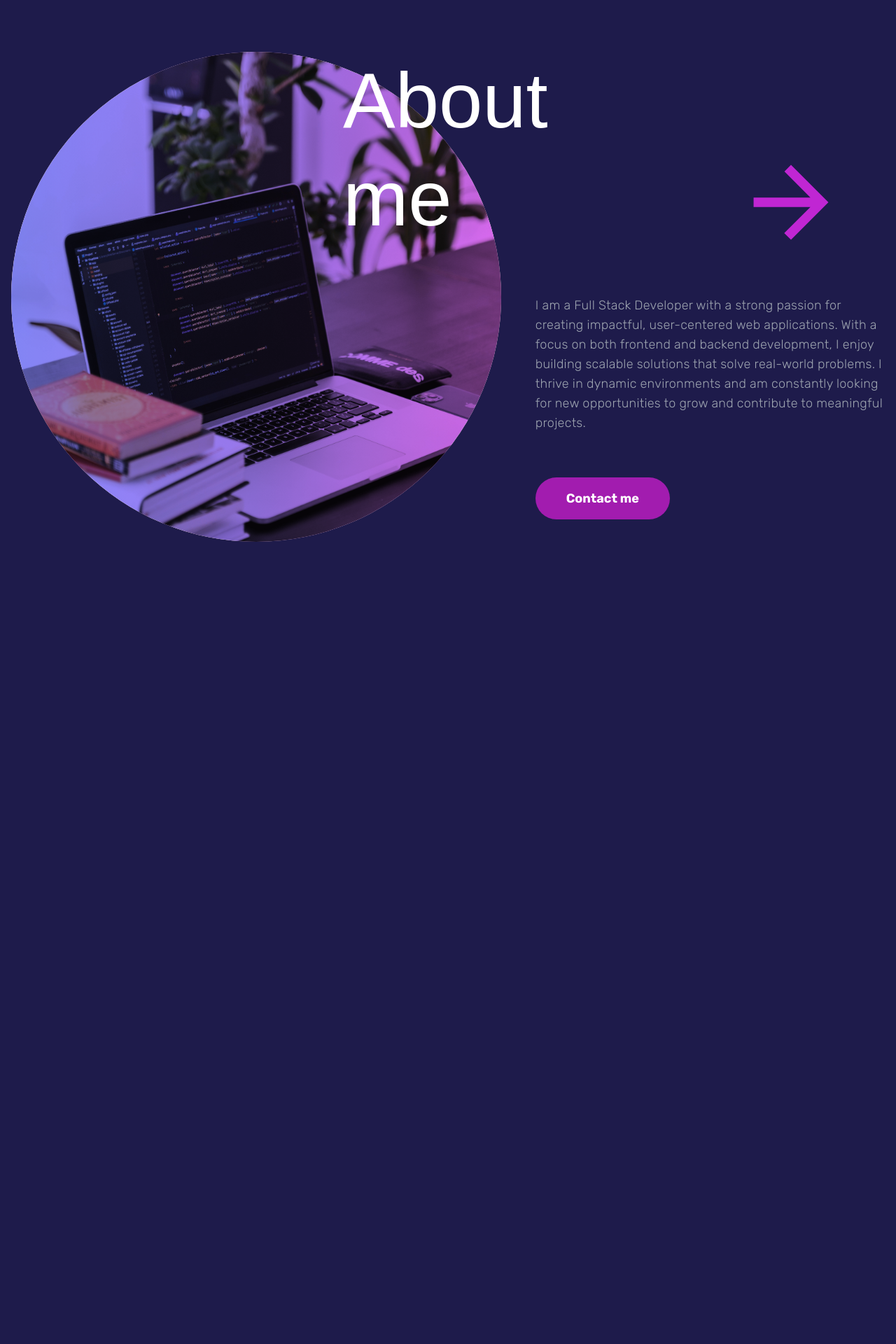
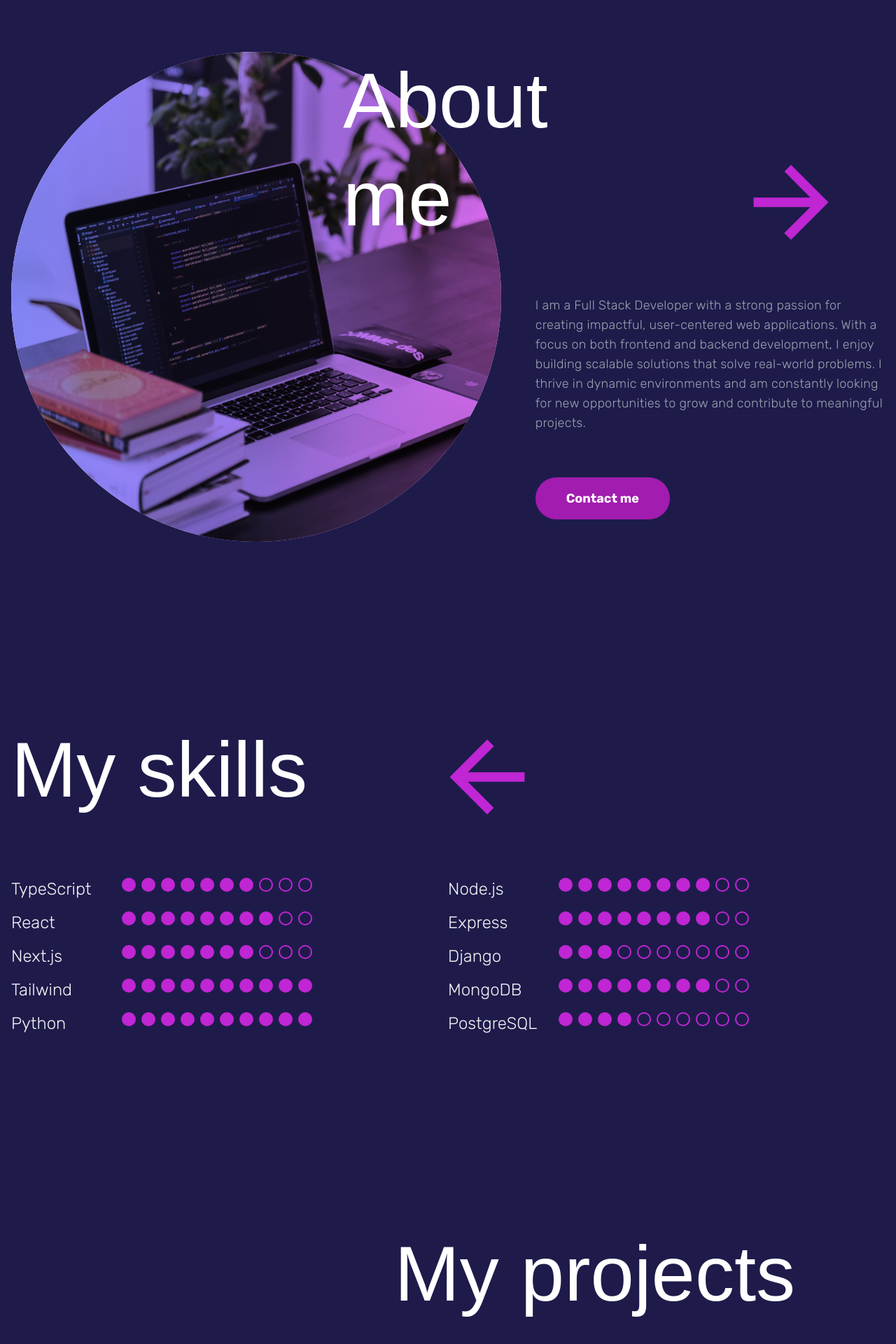
Before and after one commit to kahalagan00/cv-25, a Next.js app: page / in a window 1280 px wide. Shown: the part 830-2750 px from the top of the page at 70% size. Before the commit the page ends 1732 px from the top, so only its background shows below. Built offline with nearby package versions, Linux system fonts and the light colour scheme.

Commit message:
Started on technical skills section and my projects section

```diff
--- a/src/app/page.tsx
+++ b/src/app/page.tsx
@@ -2,7 +2,7 @@ import { Rubik } from "next/font/google";
 import Image from "next/image";
 import Link from "next/link";
 import { ImCross } from "react-icons/im";
-import { IoMdArrowForward, IoMdDownload } from "react-icons/io";
+import { IoMdArrowBack, IoMdArrowForward, IoMdDownload } from "react-icons/io";
 
 const rubikRegular = Rubik({ weight: "300", subsets: ["latin"] });
 const rubikBold = Rubik({ weight: "700", subsets: ["latin"] });
@@ -56,15 +56,15 @@ const Page: React.FC = () => {
       </section>
 
       {/* About me summary section */}
-      <section className="relative mb-16 flex w-full px-4">
+      <section className="relative mb-64 flex w-full px-4">
         <div className="w-3/5">
-          <div className="relative h-[700px] w-[700px] overflow-hidden rounded-full bg-pink-200">
+          <div className="relative h-[500px] w-[500px] overflow-hidden rounded-full bg-pink-200 sm:h-[600px] sm:w-[600px] xl:h-[700px] xl:w-[700px]">
             <Image
               src="/images/Coding_Desk.jpg"
-              width={700}
-              height={700}
-              alt="Picture of developer"
-              className="-translate-y-36"
+              alt="Picture of desk"
+              layout="fill"
+              objectFit="cover"
+              className="-translate-y-18 h-full w-full"
             />
             <div className="absolute inset-0 bg-gradient-to-r from-indigo-500 via-violet-500 to-fuchsia-500 opacity-80 mix-blend-multiply"></div>
           </div>
@@ -97,9 +97,94 @@ const Page: React.FC = () => {
       </section>
 
       {/* Technical skills summary section */}
-      <section className="relative mb-16 flex w-full px-4"></section>
+      <section className="relative mb-64 w-full px-4">
+        <div className="flex">
+          <div className="w-1/2">
+            <h1 className="font-clashsemibold text-[7rem] leading-tight text-white">
+              My skills
+            </h1>
+          </div>
+          <div className="w-1/2 overflow-hidden">
+            <IoMdArrowBack className="-translate-x-6 font-clashsemibold text-[10rem] leading-tight text-fuchsia-600" />
+            {/* Use and investigate again later when the entire app is already done */}
+            {/* <Image
+              src="/svgs/arrow-left-long.svg"
+              alt="Picture of left long arrow"
+              height={50}
+              width={400}
+              className="object-cover"
+            /> */}
+          </div>
+        </div>
+
+        <div className="mt-12 flex">
+          <div className="w-1/2">
+            <ul className="w-full">
+              <SkillRow skill="TypeScript" rating={7} />
+              <SkillRow skill="React" rating={8} />
+              <SkillRow skill="Next.js" rating={7} />
+              <SkillRow skill="Tailwind" rating={10} />
+              <SkillRow skill="Python" rating={10} />
+            </ul>
+          </div>
+          <div className="w-1/2">
+            <ul className="w-full">
+              <SkillRow skill="Node.js" rating={8} />
+              <SkillRow skill="Express" rating={8} />
+              <SkillRow skill="Django" rating={3} />
+              <SkillRow skill="MongoDB" rating={8} />
+              <SkillRow skill="PostgreSQL" rating={4} />
+            </ul>
+          </div>
+        </div>
+      </section>
+
+      {/* Project showcase section */}
+      <section className="relative mb-64 w-full px-4">
+        <div className="flex justify-end">
+          <h1 className="mr-32 font-clashsemibold text-[7rem] leading-tight text-white">
+            My projects
+          </h1>
+        </div>
+      </section>
     </>
   );
 };
 
 export default Page;
+
+const SkillRow = ({ skill, rating }: { skill: string; rating: number }) => {
+  const ratingsArr = [];
+  for (let i = 0; i < 10; i++) {
+    if (i + 1 <= rating) {
+      ratingsArr.push(1);
+    } else {
+      ratingsArr.push(0);
+    }
+  }
+
+  return (
+    <li className="my-4 grid w-full grid-cols-[150px_1fr] justify-start text-white">
+      <p className={`${rubikRegular.className} text-2xl text-gray-100`}>
+        {skill}
+      </p>
+      <div className="flex">
+        {ratingsArr.map((x) =>
+          x ? (
+            <div
+              key={`Rating ${x}`}
+              className="ml-2 h-5 w-5 rounded-full bg-fuchsia-600"
+            ></div>
+          ) : (
+            <div
+              key={`Rating ${x}`}
+              className="ml-2 h-5 w-5 rounded-full border-2 border-fuchsia-600 bg-transparent"
+            ></div>
+          ),
+        )}
+        {/* <div className="ml-2 h-5 w-5 rounded-full bg-fuchsia-600"></div> */}
+        {/* <div className="ml-2 h-5 w-5 rounded-full border-2 border-fuchsia-600 bg-transparent"></div> */}
+      </div>
+    </li>
+  );
+};
--- a/tailwind.config.ts
+++ b/tailwind.config.ts
@@ -6,6 +6,7 @@ export default {
     "./src/components/**/*.{js,ts,jsx,tsx,mdx}",
     "./src/app/**/*.{js,ts,jsx,tsx,mdx}",
   ],
+  darkMode: "class",
   theme: {
     extend: {
       fontFamily: {
```
Also changed, not shown: public/svgs/arrow-left-long.svg (added), 1 other file (tests, documents, lock files or other folders).
